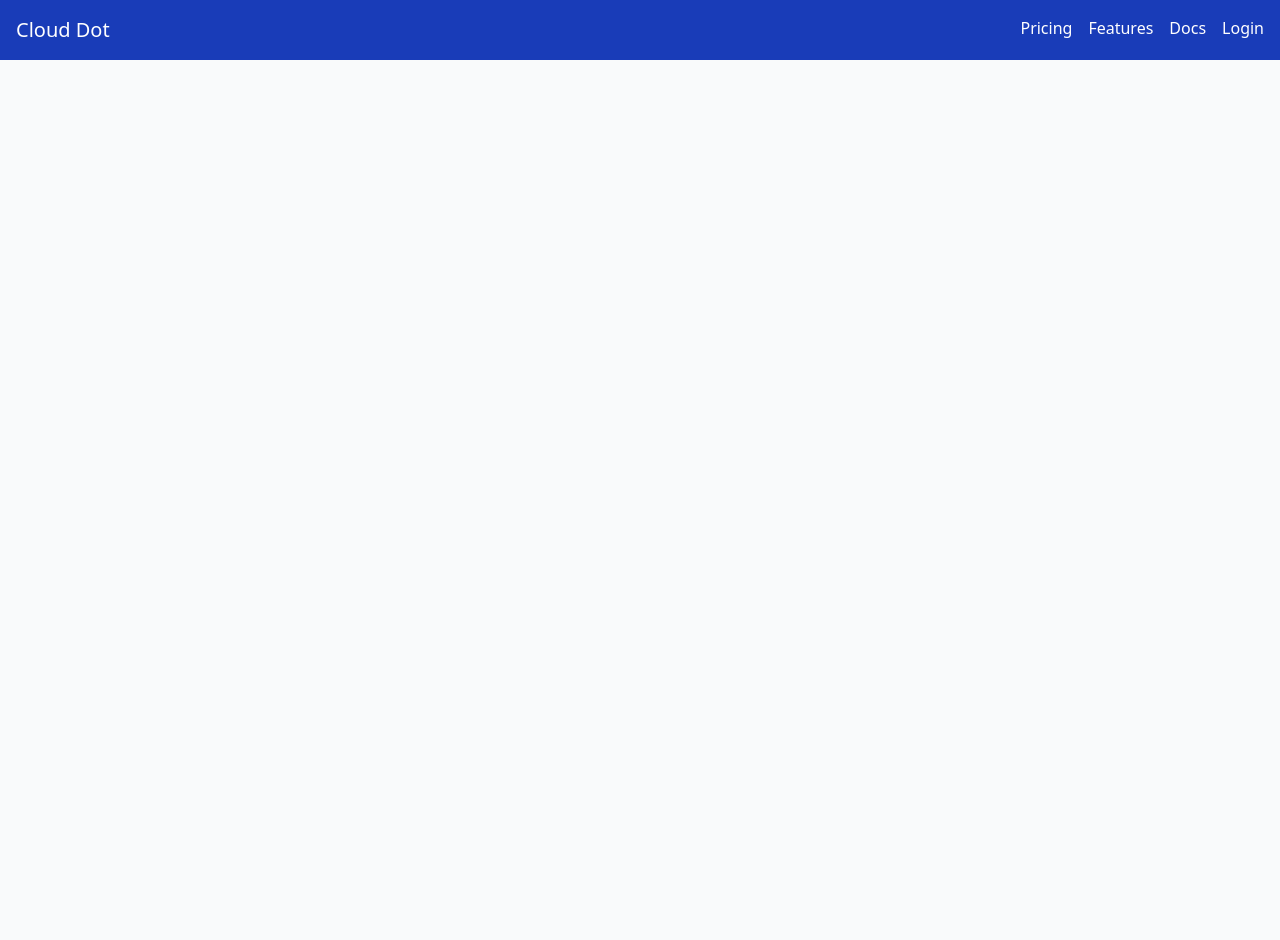
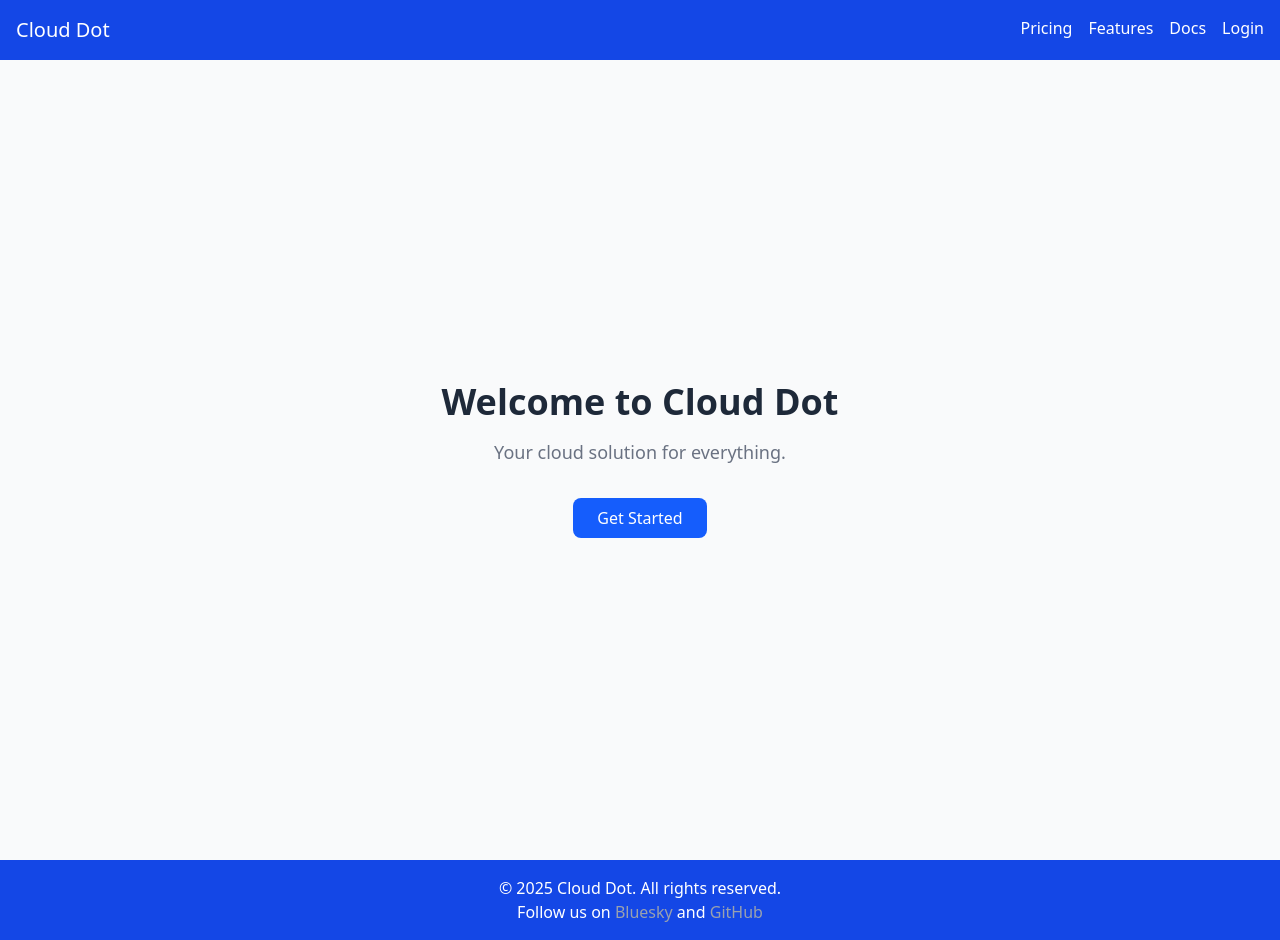
Before and after one commit to tom-seidel/tailwind-projects, a website: page full-sites/cloud-dot/src/index.html in a window 1280 px wide. Before the commit the page ends 800 px from the top, so only its background shows below. Drawn offline with nearby package versions, Linux system fonts and the light colour scheme; files that its build step writes are made by us from their sources.

Commit message:
feat: add basic layout

```diff
--- a/full-sites/cloud-dot/src/index.html
+++ b/full-sites/cloud-dot/src/index.html
@@ -9,7 +9,7 @@
     <body class="bg-gray-50">
 
         <!-- Navigation Bar Container -->
-        <nav class="flex justify-between p-4 sticky top-0 bg-blue-800">
+        <nav class="flex justify-between p-4 sticky top-0 bg-blue-700">
             <!-- Logo -->
             <div class="text-white text-xl">Cloud Dot</div>
 
@@ -39,5 +39,26 @@
             </ul>
         </nav>
 
+        <!-- Main Content -->
+        <main class="flex flex-col items-center justify-center min-h-screen">
+            <h1 class="text-4xl font-bold text-gray-800 mb-4">Welcome to Cloud Dot</h1>
+            <p class="text-lg text-gray-500 mb-8">Your cloud solution for everything.</p>
+            <button class="bg-blue-600 text-white px-6 py-2 rounded-lg hover:bg-blue-700 transition-all duration-200 ease-in-out">Get Started</button>
+        </main>
+        <!-- Footer -->
+        <footer class="bg-blue-700 text-white p-4 text-center">
+            <p>&copy; 2025 Cloud Dot. All rights reserved.</p>
+            <p>Follow us on <a href="#" class="text-gray-400 hover:text-gray-300">Bluesky</a> and <a href="#" class="text-gray-400 hover:text-gray-300">GitHub</a></p>
+        </footer>
+        <script>
+            // JavaScript to toggle the mobile menu
+            const menuToggle = document.getElementById('menu-toggle');
+            const mobileMenu = document.getElementById('mobile-menu');
+
+            menuToggle.addEventListener('click', () => {
+                mobileMenu.classList.toggle('hidden');
+            })
+        </script>
+
     </body>
 </html>
```
